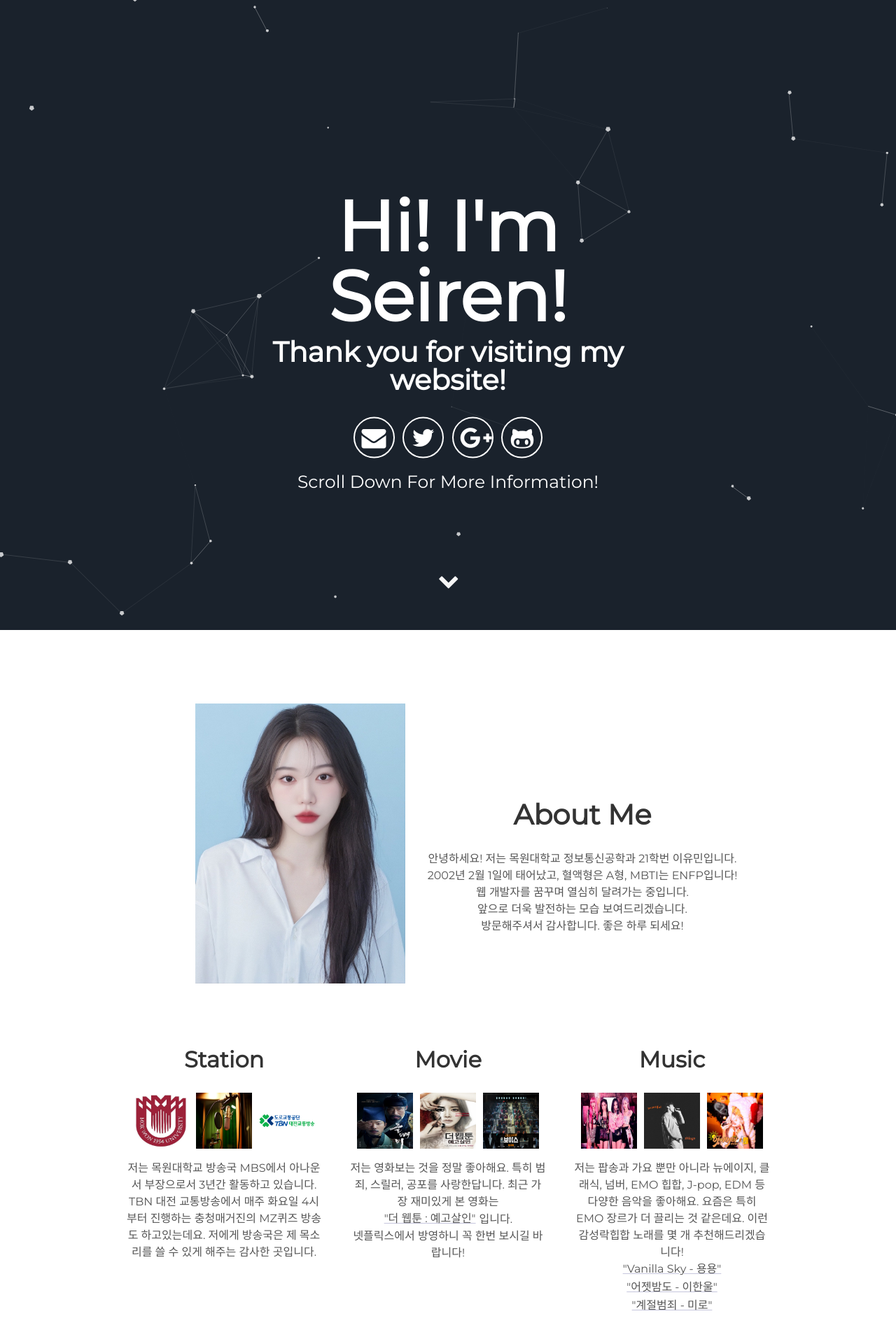
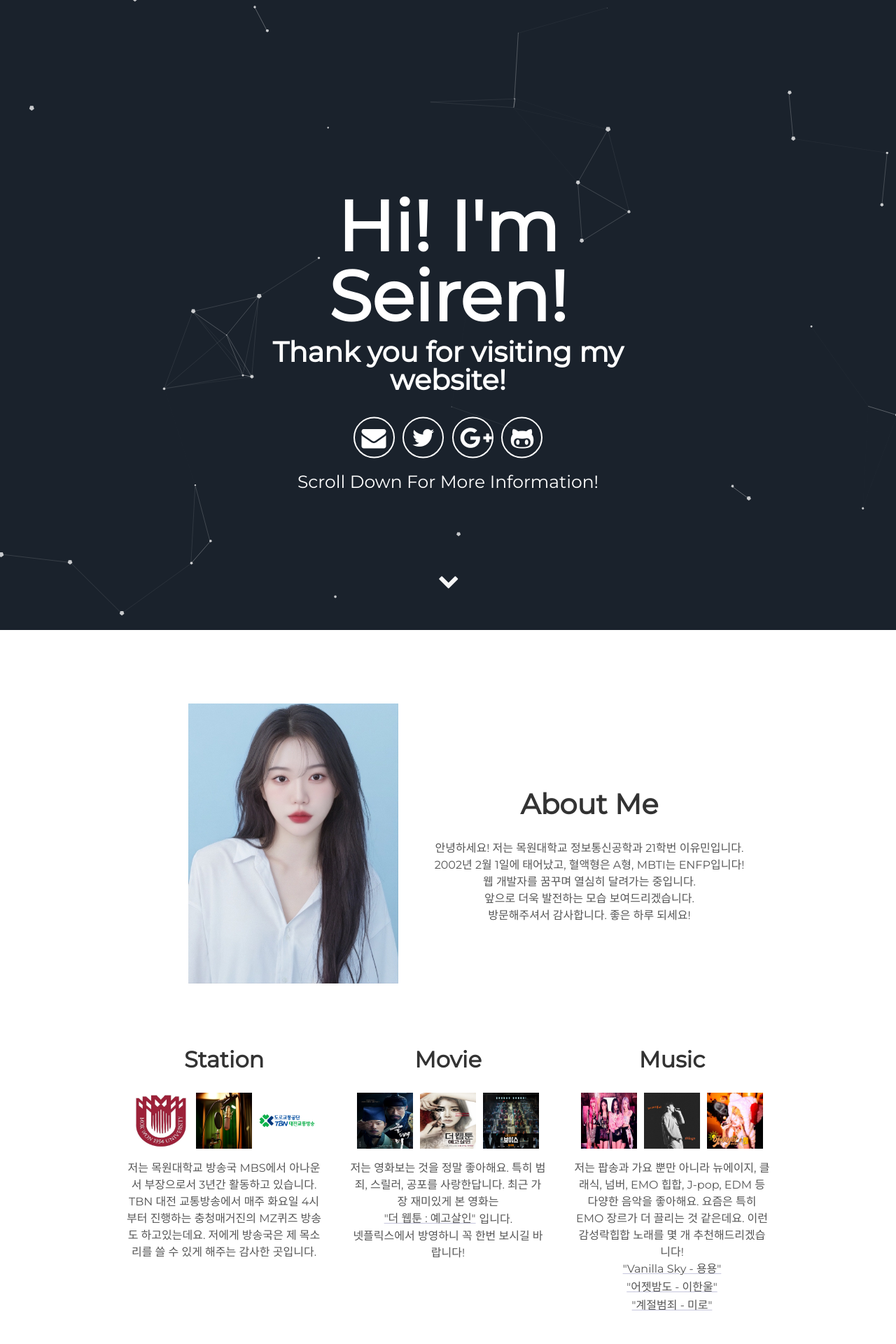
Before and after one commit to bySeiren02/Seiren.github.io, a Jekyll site: the page built from index.html, in a window 1280 px wide. Shown: the top 1920 px of the page at 70% size. Built offline with Jekyll 4.4.1, drawn with Linux system fonts in a browser that asks for light colours.

Commit message:
about me 수정

```diff
--- a/_includes/about.html
+++ b/_includes/about.html
@@ -115,14 +115,17 @@
   }
 
 
-
+  .text-content {
+    text-align: center;
+    padding-left: 20px;
+    padding-bottom: 30px;
+  }
 
   @media only screen and (max-width: 549px) {
     .text-content {
       flex: 1;
       order: 2;
-      text-align: left;
-      padding-left: 20px;
+      padding-left: 0px;
     }
   }
   a {
```
Lines whose indentation alone changed are shown as unchanged.
